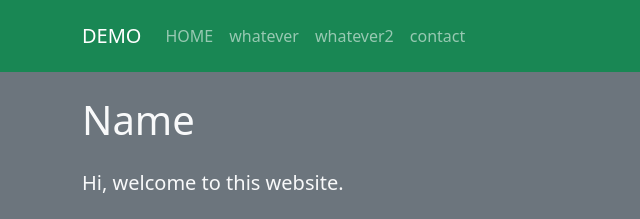
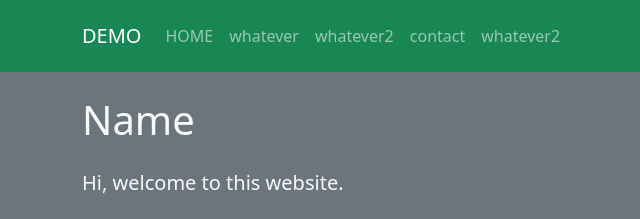
Before and after one commit to samsungmajor3/CS-4366, a plain HTML site: page index.html in a window 1280 px wide. Shown: the top 219 px of the page, 0-640 px from the left. Drawn offline with nearby package versions, Linux system fonts and the light colour scheme.

Commit message:
Update index.html

```diff
--- a/index.html
+++ b/index.html
@@ -30,6 +30,10 @@
 
                     <li class="nav-item">
                         <a href="#CONTACT" class="nav-link">contact</a>
+                    </li>
+
+                  <li class="nav-item">
+                        <a href="#SOURCE" class="nav-link">whatever2</a>
                     </li>
 
                 </ul>
```
